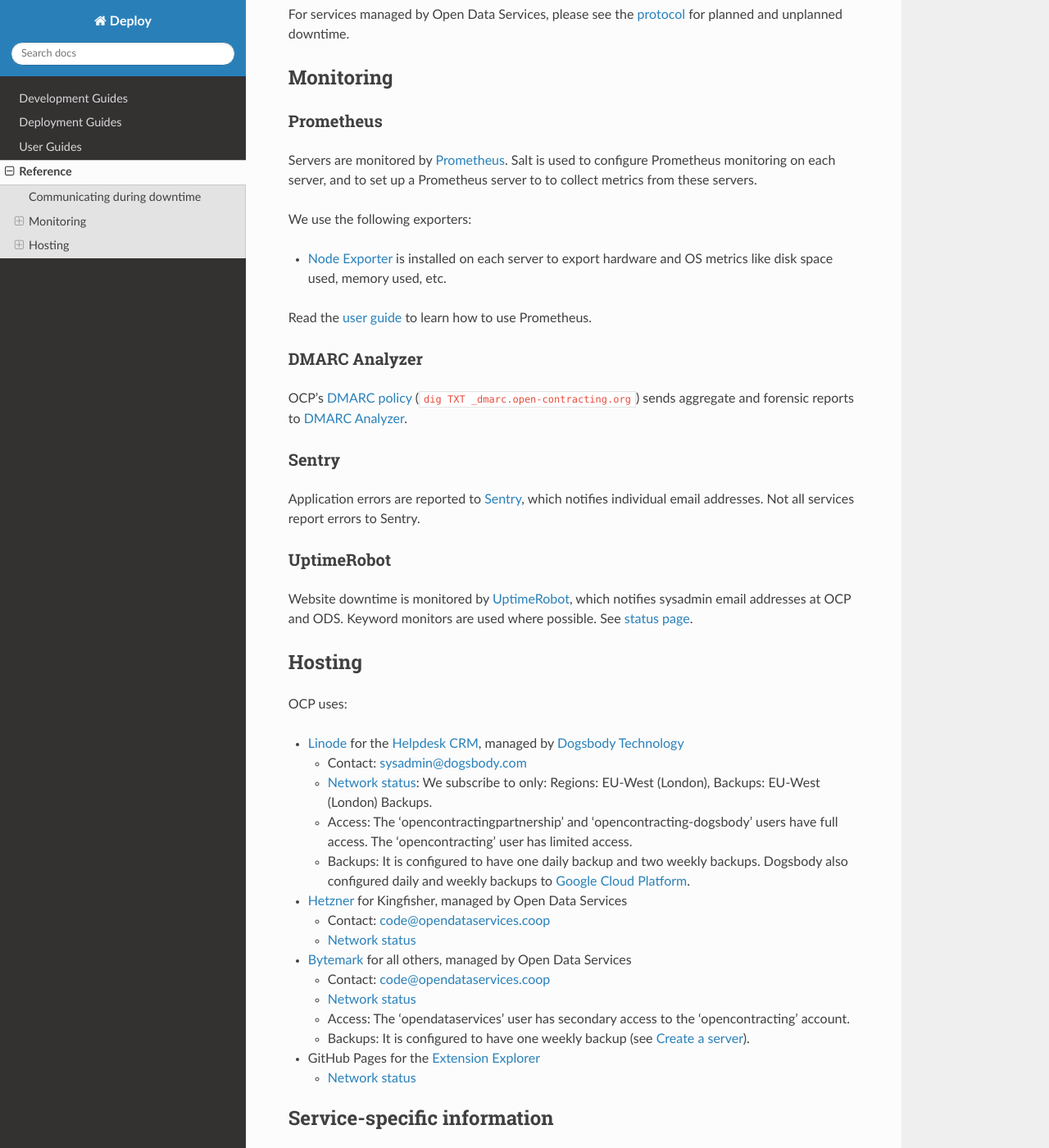
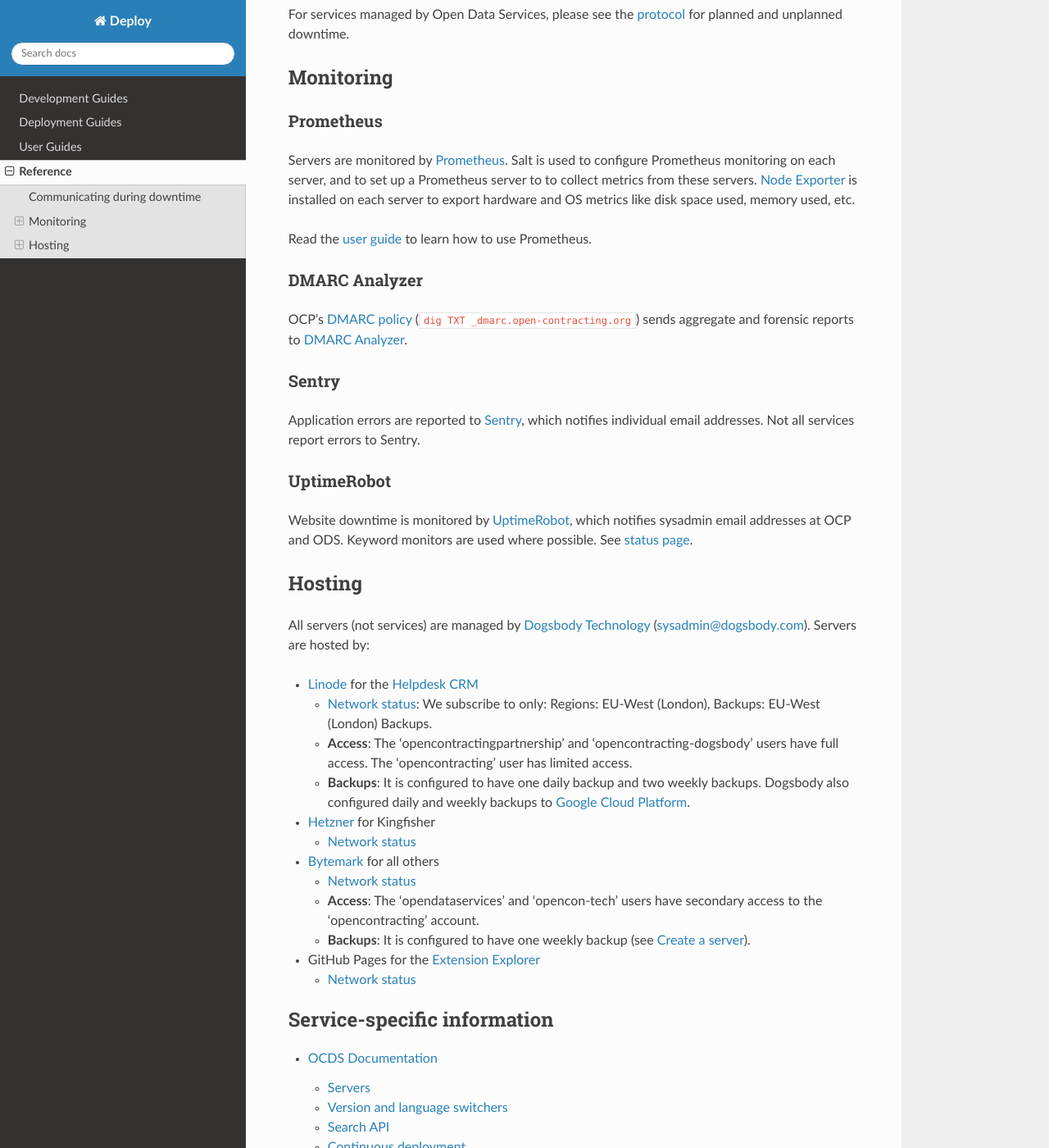
Before and after one commit to open-contracting/deploy, a Sphinx documentation site: the page built from docs/reference/index.rst, in a window 1280 px wide and 1400 px high, scrolled down 210 px. Shown: the whole window at 82% size. Built offline with Sphinx 7.4.7 and the Read the Docs theme 2.0.0, drawn with Linux system fonts in a browser that asks for light colours.

Commit message:
Describe Dogsbody as managing all servers

```diff
--- a/docs/reference/index.rst
+++ b/docs/reference/index.rst
@@ -12,11 +12,7 @@
 Prometheus
 ~~~~~~~~~~
 
-Servers are monitored by `Prometheus <https://prometheus.io/>`__. Salt is used to configure Prometheus monitoring on each server, and to set up a Prometheus server to to collect metrics from these servers.
-
-We use the following exporters:
-
--  `Node Exporter <https://github.com/prometheus/node_exporter>`__ is installed on each server to export hardware and OS metrics like disk space used, memory used, etc.
+Servers are monitored by `Prometheus <https://prometheus.io/>`__. Salt is used to configure Prometheus monitoring on each server, and to set up a Prometheus server to to collect metrics from these servers. `Node Exporter <https://github.com/prometheus/node_exporter>`__ is installed on each server to export hardware and OS metrics like disk space used, memory used, etc.
 
 Read the :doc:`user guide <../use/prometheus>` to learn how to use Prometheus.
 
@@ -40,26 +36,23 @@
 Hosting
 -------
 
-OCP uses:
+All servers (not services) are managed by `Dogsbody Technology <https://www.dogsbody.com>`__ (sysadmin@dogsbody.com). Servers are hosted by:
 
--  `Linode <https://cloud.linode.com/>`__ for the `Helpdesk CRM <https://crm.open-contracting.org>`__, managed by `Dogsbody Technology <https://www.dogsbody.com>`__
+-  `Linode <https://cloud.linode.com/>`__ for the `Helpdesk CRM <https://crm.open-contracting.org>`__
 
-   -  Contact: sysadmin@dogsbody.com
    -  `Network status <https://status.linode.com/>`__: We subscribe to only: Regions: EU-West (London), Backups: EU-West (London) Backups.
-   -  Access: The 'opencontractingpartnership' and 'opencontracting-dogsbody' users have full access. The 'opencontracting' user has limited access.
-   -  Backups: It is configured to have one daily backup and two weekly backups. Dogsbody also configured daily and weekly backups to `Google Cloud Platform <https://ocds-standard-development-handbook.readthedocs.io/en/latest/systems/services.html#cloud-platform>`__.
+   -  **Access**: The 'opencontractingpartnership' and 'opencontracting-dogsbody' users have full access. The 'opencontracting' user has limited access.
+   -  **Backups**: It is configured to have one daily backup and two weekly backups. Dogsbody also configured daily and weekly backups to `Google Cloud Platform <https://ocds-standard-development-handbook.readthedocs.io/en/latest/systems/services.html#cloud-platform>`__.
 
--  `Hetzner <https://robot.your-server.de/server>`__ for Kingfisher, managed by Open Data Services
+-  `Hetzner <https://robot.your-server.de/server>`__ for Kingfisher
 
-   -  Contact: code@opendataservices.coop
    -  `Network status <https://www.hetzner-status.de/en.html>`__
 
--  `Bytemark <https://panel.bytemark.co.uk/servers>`__ for all others, managed by Open Data Services
+-  `Bytemark <https://panel.bytemark.co.uk/servers>`__ for all others
 
-   -  Contact: code@opendataservices.coop
    -  `Network status <https://status.bytemark.org/>`__
-   -  Access: The 'opendataservices' user has secondary access to the 'opencontracting' account.
-   -  Backups: It is configured to have one weekly backup (see :doc:`../deploy/create_server`).
+   -  **Access**: The 'opendataservices' and 'opencon-tech' users have secondary access to the 'opencontracting' account.
+   -  **Backups**: It is configured to have one weekly backup (see :doc:`../deploy/create_server`).
 
 -  GitHub Pages for the `Extension Explorer <https://extensions.open-contracting.org/>`__
 
```
